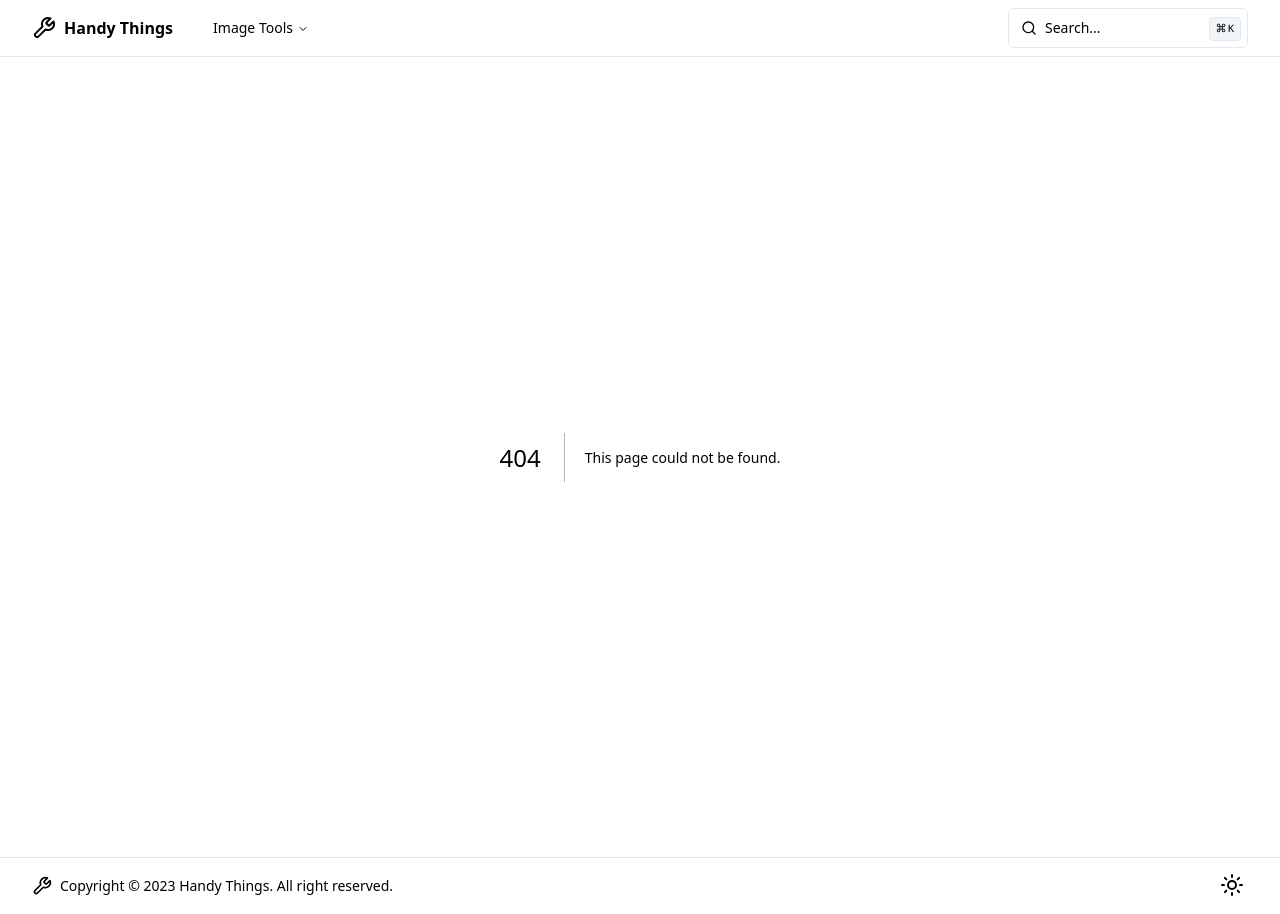
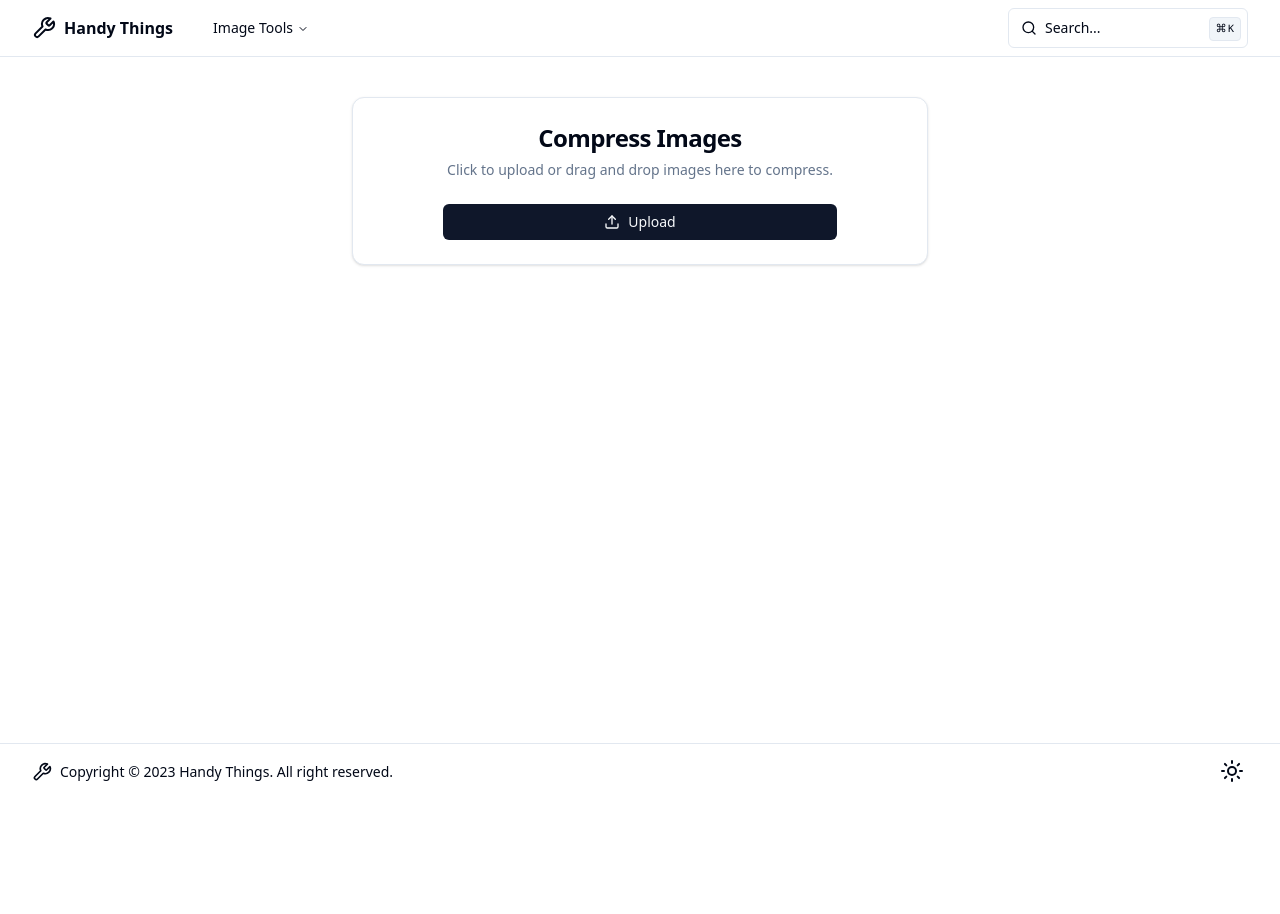
Before and after one commit to MuhammadUsamaAwan/handy-tools, a Next.js app: page /compress-images in a window 1280 px wide. Before the commit this address had no page. After the commit the page ends 800 px from the top, so only its background shows below. Built offline with nearby package versions, Linux system fonts and the light colour scheme.

Commit message:
dropzone card

```diff
--- a/package.json
+++ b/package.json
@@ -25,6 +25,8 @@
     "next-themes": "^0.2.1",
     "react": "18.2.0",
     "react-dom": "18.2.0",
+    "react-dropzone": "^14.2.3",
+    "sharp": "^0.32.5",
     "tailwind-merge": "^1.14.0"
   },
   "devDependencies": {
--- /dev/null
+++ b/src/app/(images)/compress-images/page.tsx
@@ -0,0 +1,22 @@
+'use client';
+
+import { DropzoneCard } from '@/components/DropzoneCard';
+
+export default function CompressImages() {
+  return (
+    <div>
+      <DropzoneCard
+        onDrop={f => console.log(f)}
+        accept={{
+          'image/png': ['.png'],
+          'image/jpeg': ['.jpg', '.jpeg', '.jpe', '.jif', '.jfif'],
+          'image/webp': ['.webp'],
+          'image/gif': ['.gif'],
+          'image/avif': ['.avif'],
+        }}
+        title='Compress Images'
+        description='Click to upload or drag and drop images here to compress.'
+      />
+    </div>
+  );
+}
--- a/src/app/layout.tsx
+++ b/src/app/layout.tsx
@@ -41,7 +41,7 @@ export default function RootLayout({ children }: RootLayoutProps) {
       <body className={cn('flex flex-col font-sans antialiased', fontSans.variable)}>
         <ThemeProvider attribute='class' defaultTheme='system' enableSystem>
           <SiteHeader />
-          <main className='flex-1'>{children}</main>
+          <main className='container flex-1 py-10'>{children}</main>
           <SiteFooter />
         </ThemeProvider>
       </body>
--- a/src/app/page.tsx
+++ b/src/app/page.tsx
@@ -5,8 +5,8 @@ import { buttonVariants } from '@/components/ui/button';
 
 export default function Home() {
   return (
-    <section id='hero' aria-labelledby='hero-heading' className='container my-auto mt-40 space-y-4 text-center'>
-      <h1 className='mx-auto max-w-[64rem] text-3xl font-bold leading-[0.9] sm:text-5xl lg:text-6xl'>
+    <section id='hero' aria-labelledby='hero-heading' className='mt-40 space-y-4 text-center'>
+      <h1 className='mx-auto max-w-[64rem] text-3xl font-extrabold leading-[0.9] sm:text-5xl lg:text-6xl'>
         A one-stop website containing a collection of everyday tools that will save you time.
       </h1>
       <h2 className='mx-auto max-w-[46rem] text-lg text-muted-foreground sm:text-xl'>
--- /dev/null
+++ b/src/components/DropzoneCard.tsx
@@ -0,0 +1,36 @@
+'use client';
+
+import Dropzone, { type DropzoneProps } from 'react-dropzone';
+
+import { Button } from '@/components/ui/button';
+import { Card, CardDescription, CardFooter, CardHeader, CardTitle } from '@/components/ui/card';
+import { Icons } from '@/components/icons';
+
+interface Props extends DropzoneProps {
+  title: string;
+  description: string;
+}
+
+export function DropzoneCard({ title, description, ...props }: Props) {
+  return (
+    <Dropzone {...props}>
+      {({ getRootProps, getInputProps }) => (
+        <Card className='mx-auto max-w-xl'>
+          <div {...getRootProps()}>
+            <input {...getInputProps()} />
+            <CardHeader>
+              <CardTitle className='text-center text-2xl'>{title}</CardTitle>
+              <CardDescription className='text-center'>{description}</CardDescription>
+            </CardHeader>
+            <CardFooter>
+              <Button size='sm' className='mx-auto w-3/4'>
+                <Icons.upload className='mr-2 h-4 w-4' />
+                Upload
+              </Button>
+            </CardFooter>
+          </div>
+        </Card>
+      )}
+    </Dropzone>
+  );
+}
--- /dev/null
+++ b/src/components/ui/card.tsx
@@ -0,0 +1,41 @@
+import * as React from 'react';
+
+import { cn } from '@/lib/utils';
+
+const Card = React.forwardRef<HTMLDivElement, React.HTMLAttributes<HTMLDivElement>>(({ className, ...props }, ref) => (
+  <div ref={ref} className={cn('rounded-xl border bg-card text-card-foreground shadow', className)} {...props} />
+));
+Card.displayName = 'Card';
+
+const CardHeader = React.forwardRef<HTMLDivElement, React.HTMLAttributes<HTMLDivElement>>(
+  ({ className, ...props }, ref) => (
+    <div ref={ref} className={cn('flex flex-col space-y-1.5 p-6', className)} {...props} />
+  )
+);
+CardHeader.displayName = 'CardHeader';
+
+const CardTitle = React.forwardRef<HTMLParagraphElement, React.HTMLAttributes<HTMLHeadingElement>>(
+  ({ className, ...props }, ref) => (
+    <h3 ref={ref} className={cn('font-semibold leading-none tracking-tight', className)} {...props} />
+  )
+);
+CardTitle.displayName = 'CardTitle';
+
+const CardDescription = React.forwardRef<HTMLParagraphElement, React.HTMLAttributes<HTMLParagraphElement>>(
+  ({ className, ...props }, ref) => (
+    <p ref={ref} className={cn('text-sm text-muted-foreground', className)} {...props} />
+  )
+);
+CardDescription.displayName = 'CardDescription';
+
+const CardContent = React.forwardRef<HTMLDivElement, React.HTMLAttributes<HTMLDivElement>>(
+  ({ className, ...props }, ref) => <div ref={ref} className={cn('p-6 pt-0', className)} {...props} />
+);
+CardContent.displayName = 'CardContent';
+
+const CardFooter = React.forwardRef<HTMLDivElement, React.HTMLAttributes<HTMLDivElement>>(
+  ({ className, ...props }, ref) => <div ref={ref} className={cn('flex items-center p-6 pt-0', className)} {...props} />
+);
+CardFooter.displayName = 'CardFooter';
+
+export { Card, CardHeader, CardFooter, CardTitle, CardDescription, CardContent };
```
Also changed, not shown: src/components/icons.tsx (+15 -1 lines), 1 other file (tests, documents, lock files or other folders).
